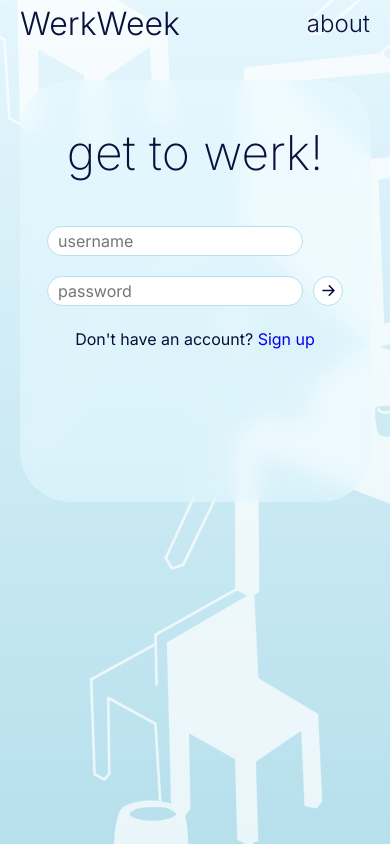
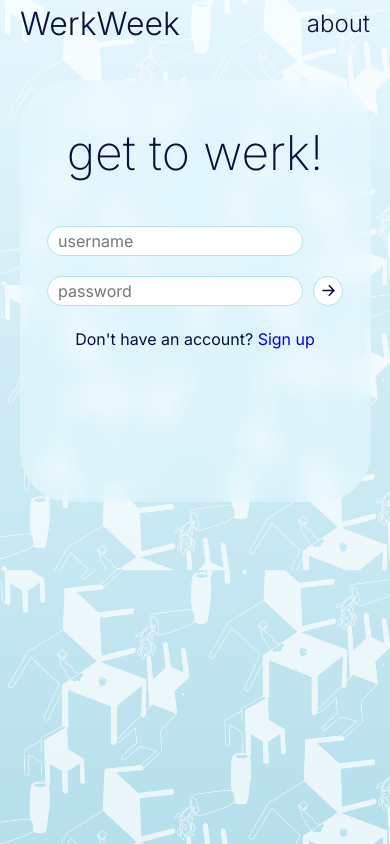
Before and after one commit to armstmol01/weekly-planner, a React (Create React App) app in the folder client/: page / in a window 390 px wide. Built offline with nearby package versions, Linux system fonts and the light colour scheme; a web font is replaced by a local one.

Commit message:
chair pattern size/small phone day title width

```diff
--- a/client/src/App.css
+++ b/client/src/App.css
@@ -11,7 +11,7 @@ body {
 }
 
 .chair-pattern {
-  background-image: url('assets/chair-pattern3.PNG');
+  background: url('assets/chair-pattern3.PNG');
   position: fixed;
   height: 100vh;
   width: 100vw;
@@ -25,6 +25,8 @@ body {
 /* ===== MEDIA QUERIES (PHONES) ===== */
 @media screen and (max-width: 850px) {
   .chair-pattern {
-    background-image: url('assets/chairpattern.png');
+    background: url('assets/chairpattern.png');
+    background-size: 130%;
+    background-repeat: repeat;
   }
 }
--- a/client/src/components/day/Day.css
+++ b/client/src/components/day/Day.css
@@ -158,7 +158,7 @@ section {
   }
 
   .day-title {
-    width: 89.6vw;
+    width: 89.4vw;
   }
 }
 
--- a/client/src/components/home/Home.css
+++ b/client/src/components/home/Home.css
@@ -128,7 +128,7 @@ section {
   }
 
   .notes-title {
-    width: 89.6vw; /* hide scrolling notes */
+    width: 89.4vw; /* hide scrolling notes */
   }
 
   .week-title {
```
